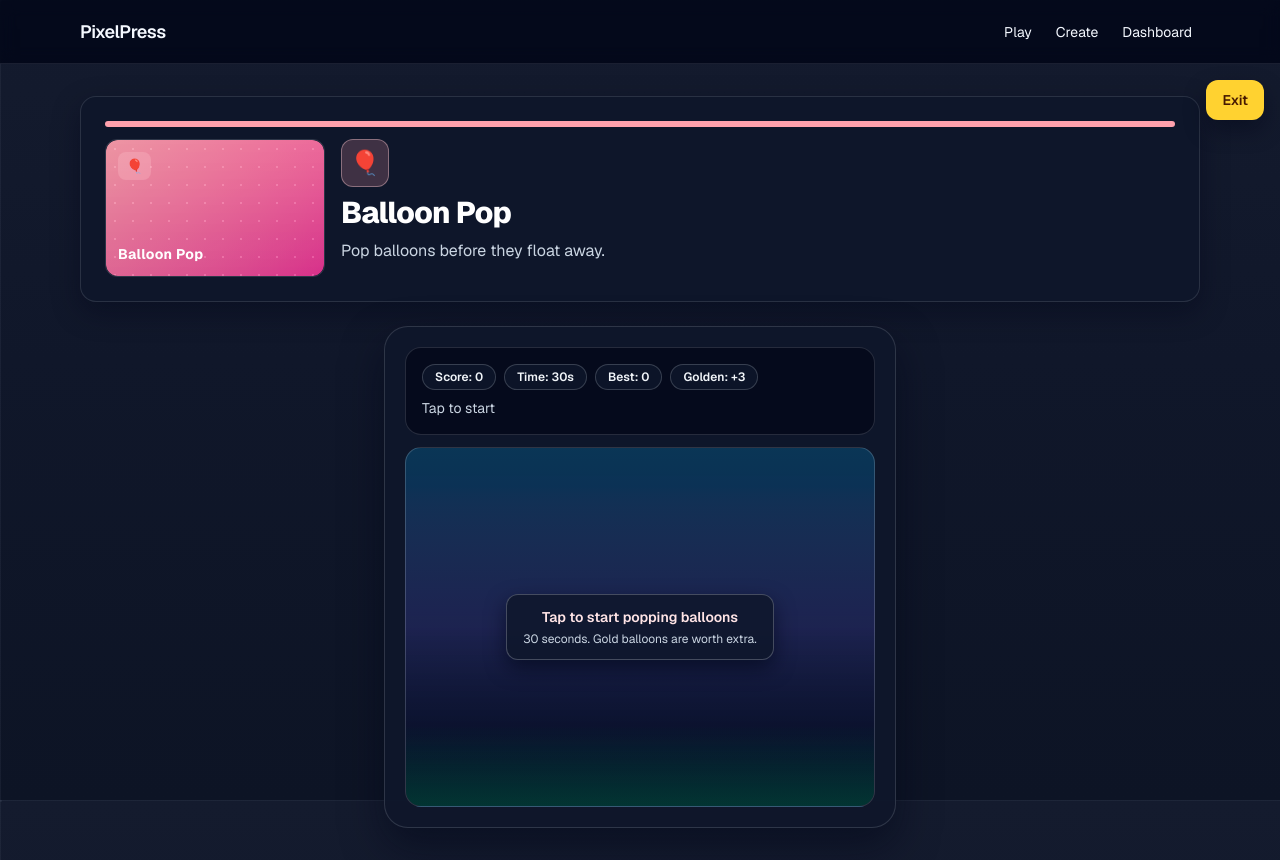
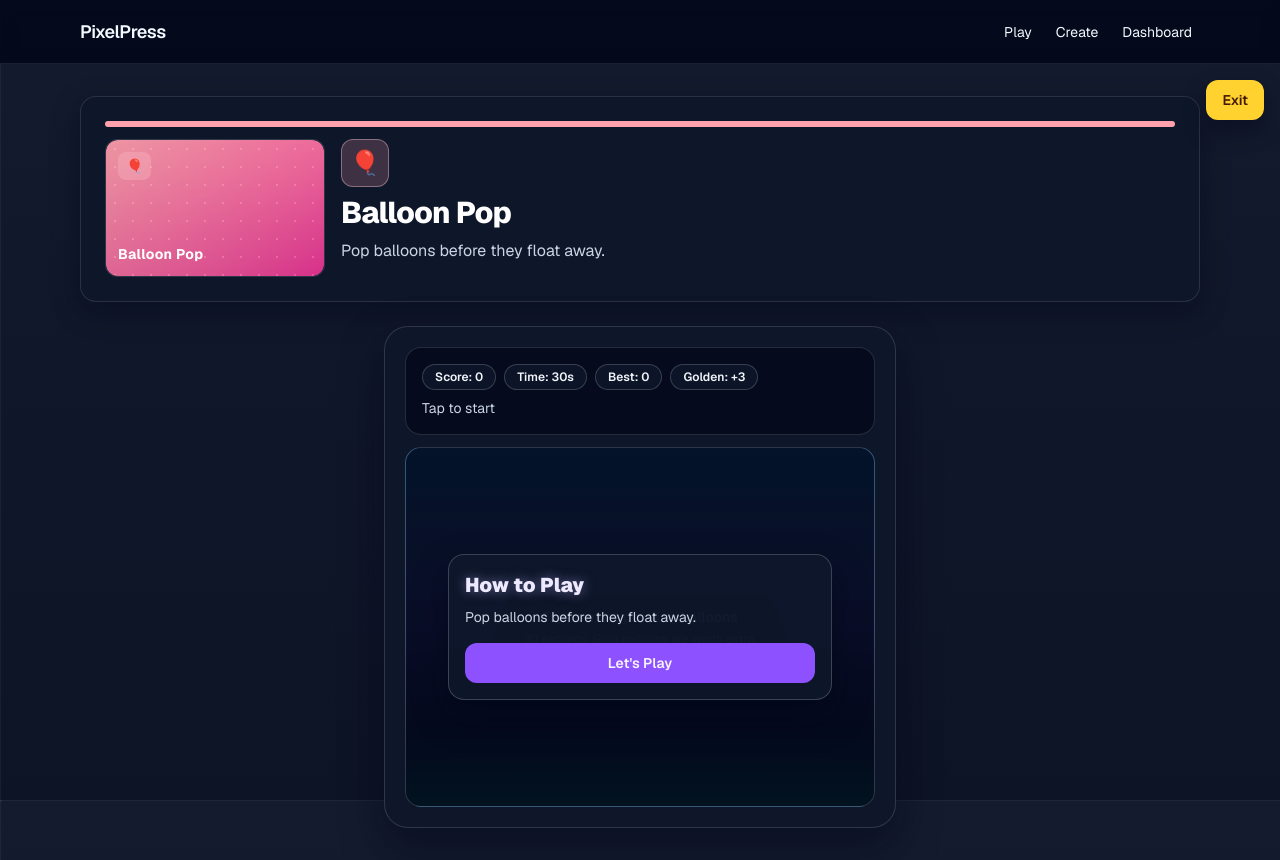
Before and after one commit to flowsyncsolutions/pixelpress, a Next.js app: page /play/balloon-pop in a window 1280 px wide. Built offline with nearby package versions, Linux system fonts and the light colour scheme.

Commit message:
Add first-play instruction overlays to internal games

```diff
--- /dev/null
+++ b/src/components/FirstPlayOverlay.tsx
@@ -0,0 +1,54 @@
+"use client";
+
+import { useEffect, useState } from "react";
+import { arcade } from "@/src/lib/arcadeSkin";
+import { safeGet, safeSet } from "@/src/lib/storageGuard";
+
+type FirstPlayOverlayProps = {
+  storageKey: string;
+  text: string;
+  title?: string;
+  buttonLabel?: string;
+};
+
+export default function FirstPlayOverlay({
+  storageKey,
+  text,
+  title = "How to Play",
+  buttonLabel = "Let's Play",
+}: FirstPlayOverlayProps) {
+  const [visible, setVisible] = useState(false);
+
+  useEffect(() => {
+    if (safeGet(storageKey, "false") !== "true") {
+      setVisible(true);
+    }
+  }, [storageKey]);
+
+  if (!visible) {
+    return null;
+  }
+
+  const handleClose = () => {
+    safeSet(storageKey, "true");
+    setVisible(false);
+  };
+
+  return (
+    <div
+      className="absolute inset-0 z-[45] flex items-center justify-center bg-slate-950/72 p-3 sm:p-4"
+      role="dialog"
+      aria-modal="true"
+      aria-label={title}
+    >
+      <div className="w-full max-w-sm rounded-2xl border border-slate-100/20 bg-slate-900/92 p-4 shadow-[0_16px_32px_rgba(2,6,23,0.62)]">
+        <h3 className={`text-xl font-black ${arcade.glowText}`}>{title}</h3>
+        <p className={`mt-2 text-sm ${arcade.subtleText}`}>{text}</p>
+
+        <button type="button" onClick={handleClose} className={`${arcade.primaryButton} mt-4 w-full`}>
+          {buttonLabel}
+        </button>
+      </div>
+    </div>
+  );
+}
--- a/src/games/balloonPop/BalloonPop.tsx
+++ b/src/games/balloonPop/BalloonPop.tsx
@@ -4,6 +4,7 @@ import type { TouchEvent } from "react";
 import { useCallback, useEffect, useMemo, useRef, useState } from "react";
 import { useRouter } from "next/navigation";
 import ConfettiBurst from "@/src/components/ConfettiBurst";
+import FirstPlayOverlay from "@/src/components/FirstPlayOverlay";
 import GameEndOverlay from "@/src/components/GameEndOverlay";
 import TimeUpOverlay from "@/src/components/TimeUpOverlay";
 import { arcade } from "@/src/lib/arcadeSkin";
@@ -41,6 +42,7 @@ const CONFETTI_MS = 900;
 const DEFAULT_NEXT_SPAWN_MS = 450;
 const MIN_SPAWN_MS = 260;
 const MAX_SPAWN_MS = 860;
+const FIRST_PLAY_KEY = "pp_seen_help_balloon_pop";
 
 function clamp(value: number, min: number, max: number): number {
   return Math.max(min, Math.min(max, value));
@@ -428,6 +430,11 @@ export default function BalloonPop({ onComplete }: BalloonPopProps) {
           onClick={handleArenaTap}
           onTouchMove={handleTouchMove}
         >
+          <FirstPlayOverlay
+            storageKey={FIRST_PLAY_KEY}
+            text="Pop balloons before they float away."
+          />
+
           <div className="pointer-events-none absolute inset-x-0 bottom-0 h-20 bg-gradient-to-t from-emerald-500/25 to-transparent" />
 
           {balloons.map((balloon) => {
--- a/src/games/memoryMatch/MemoryMatch.tsx
+++ b/src/games/memoryMatch/MemoryMatch.tsx
@@ -3,6 +3,7 @@
 import { useCallback, useEffect, useMemo, useRef, useState } from "react";
 import { useRouter } from "next/navigation";
 import ConfettiBurst from "@/src/components/ConfettiBurst";
+import FirstPlayOverlay from "@/src/components/FirstPlayOverlay";
 import GameEndOverlay from "@/src/components/GameEndOverlay";
 import TimeUpOverlay from "@/src/components/TimeUpOverlay";
 import { arcade } from "@/src/lib/arcadeSkin";
@@ -76,6 +77,7 @@ const ELAPSED_TICK_MS = 100;
 const SELECTABLE_THEME_IDS = new Set(["space", "animals", "ocean"]);
 const THEME_OPTIONS = MEMORY_MATCH_THEMES.filter((theme) => SELECTABLE_THEME_IDS.has(theme.id));
 const DEFAULT_THEME_ID = THEME_OPTIONS.find((theme) => theme.id === "space")?.id ?? "space";
+const FIRST_PLAY_KEY = "pp_seen_help_memory_match";
 const THEME_PURCHASE_REQUIREMENTS: Record<string, string | undefined> = {
   animals: "theme_animals",
   ocean: "theme_ocean",
@@ -818,6 +820,10 @@ export default function MemoryMatch({ onComplete }: MemoryMatchProps) {
 
         <div className={`${arcade.panel} relative mt-4`}>
           <ConfettiBurst active={showConfetti} className="rounded-2xl" />
+          <FirstPlayOverlay
+            storageKey={FIRST_PLAY_KEY}
+            text="Tap cards to find matching pairs."
+          />
 
           <div
             className={`grid ${gridClass} ${lockBoard || isTimeUp ? "pointer-events-none" : ""}`}
--- a/src/games/reactionTap/ReactionTap.tsx
+++ b/src/games/reactionTap/ReactionTap.tsx
@@ -4,6 +4,7 @@ import type { TouchEvent } from "react";
 import { useCallback, useEffect, useMemo, useRef, useState } from "react";
 import { useRouter } from "next/navigation";
 import ConfettiBurst from "@/src/components/ConfettiBurst";
+import FirstPlayOverlay from "@/src/components/FirstPlayOverlay";
 import GameEndOverlay from "@/src/components/GameEndOverlay";
 import TimeUpOverlay from "@/src/components/TimeUpOverlay";
 import { arcade } from "@/src/lib/arcadeSkin";
@@ -22,6 +23,7 @@ const MAX_WAIT_MS = 3200;
 const STAR_TARGET_MS = 350;
 const SHAKE_MS = 380;
 const CONFETTI_MS = 900;
+const FIRST_PLAY_KEY = "pp_seen_help_reaction_tap";
 
 function parseBest(raw: string | null): number | null {
   if (!raw) {
@@ -393,6 +395,10 @@ export default function ReactionTap({ onComplete }: ReactionTapProps) {
 
         <div className={`${arcade.panel} relative mt-4`}>
           <ConfettiBurst active={showConfetti} className="rounded-2xl" />
+          <FirstPlayOverlay
+            storageKey={FIRST_PLAY_KEY}
+            text="Wait for green. Then tap as fast as you can."
+          />
 
           <div
             className="flex min-h-[350px] flex-col items-center justify-center gap-6 p-4 text-center sm:min-h-[420px]"
--- a/src/games/spaceRunner/SpaceRunner.tsx
+++ b/src/games/spaceRunner/SpaceRunner.tsx
@@ -12,6 +12,7 @@ import {
 } from "react";
 import { useRouter } from "next/navigation";
 import ConfettiBurst from "@/src/components/ConfettiBurst";
+import FirstPlayOverlay from "@/src/components/FirstPlayOverlay";
 import GameEndOverlay from "@/src/components/GameEndOverlay";
 import TimeUpOverlay from "@/src/components/TimeUpOverlay";
 import { arcade } from "@/src/lib/arcadeSkin";
@@ -81,6 +82,7 @@ const CRASH_SHAKE_DURATION_MS = 250;
 const CRASH_FLASH_DURATION_MS = 150;
 const CRASH_OVERLAY_DELAY_MS = 260;
 const JUMP_DEBOUNCE_MS = 70;
+const FIRST_PLAY_KEY = "pp_seen_help_space_runner";
 const MODE_PURCHASE_REQUIREMENTS: Record<string, string | undefined> = {
   meteor: "mode_meteor",
   lowgrav: "mode_lowgrav",
@@ -874,6 +876,11 @@ export default function SpaceRunner({ onComplete, params }: SpaceRunnerProps) {
 
         <div className={`${arcade.panel} relative mt-4`}>
           <ConfettiBurst active={showConfetti} className="rounded-2xl" />
+          <FirstPlayOverlay
+            storageKey={FIRST_PLAY_KEY}
+            title="How to Play"
+            text="Tap to boost. Avoid asteroids. Survive as long as you can."
+          />
 
           <div
             ref={arenaRef}
--- a/src/games/tictactoe/TicTacToe.tsx
+++ b/src/games/tictactoe/TicTacToe.tsx
@@ -3,6 +3,7 @@
 import { useEffect, useMemo, useRef, useState } from "react";
 import { useRouter } from "next/navigation";
 import ConfettiBurst from "@/src/components/ConfettiBurst";
+import FirstPlayOverlay from "@/src/components/FirstPlayOverlay";
 import GameEndOverlay from "@/src/components/GameEndOverlay";
 import TimeUpOverlay from "@/src/components/TimeUpOverlay";
 import { arcade } from "@/src/lib/arcadeSkin";
@@ -26,6 +27,7 @@ const WIN_LINES: number[][] = [
   [0, 4, 8],
   [2, 4, 6],
 ];
+const FIRST_PLAY_KEY = "pp_seen_help_tic_tac_toe";
 
 const INITIAL_BOARD: Board = Array(9).fill(null);
 
@@ -374,6 +376,10 @@ export default function TicTacToe({ onComplete }: TicTacToeProps) {
 
         <div className={`${arcade.panel} relative mt-4`}>
           <ConfettiBurst active={showConfetti} className="rounded-2xl" />
+          <FirstPlayOverlay
+            storageKey={FIRST_PLAY_KEY}
+            text="Place 3 in a row before the bot does."
+          />
 
           <div className={`grid grid-cols-3 gap-3 ${isAiThinking || isTimeUp ? "pointer-events-none opacity-90" : ""}`}>
             {board.map((cell, index) => {
--- a/src/games/whackAMole/WhackAMole.tsx
+++ b/src/games/whackAMole/WhackAMole.tsx
@@ -4,6 +4,7 @@ import type { TouchEvent } from "react";
 import { useCallback, useEffect, useMemo, useRef, useState } from "react";
 import { useRouter } from "next/navigation";
 import ConfettiBurst from "@/src/components/ConfettiBurst";
+import FirstPlayOverlay from "@/src/components/FirstPlayOverlay";
 import GameEndOverlay from "@/src/components/GameEndOverlay";
 import TimeUpOverlay from "@/src/components/TimeUpOverlay";
 import { arcade } from "@/src/lib/arcadeSkin";
@@ -22,6 +23,7 @@ const ROUND_SECONDS = 30;
 const HOLE_COUNT = 9;
 const CONFETTI_MS = 900;
 const TICK_MS = 100;
+const FIRST_PLAY_KEY = "pp_seen_help_whack_a_mole";
 
 const DIFFICULTY_META: Record<
   Difficulty,
@@ -443,6 +445,11 @@ export default function WhackAMole({ onComplete }: WhackAMoleProps) {
           style={{ touchAction: gameState === "playing" ? "none" : "manipulation" }}
           onTouchMove={handleTouchMove}
         >
+          <FirstPlayOverlay
+            storageKey={FIRST_PLAY_KEY}
+            text="Tap the mole before it hides."
+          />
+
           <div className="grid grid-cols-3 gap-2 sm:gap-3">
             {Array.from({ length: HOLE_COUNT }).map((_, index) => {
               const isActive = activeHole === index;
```
